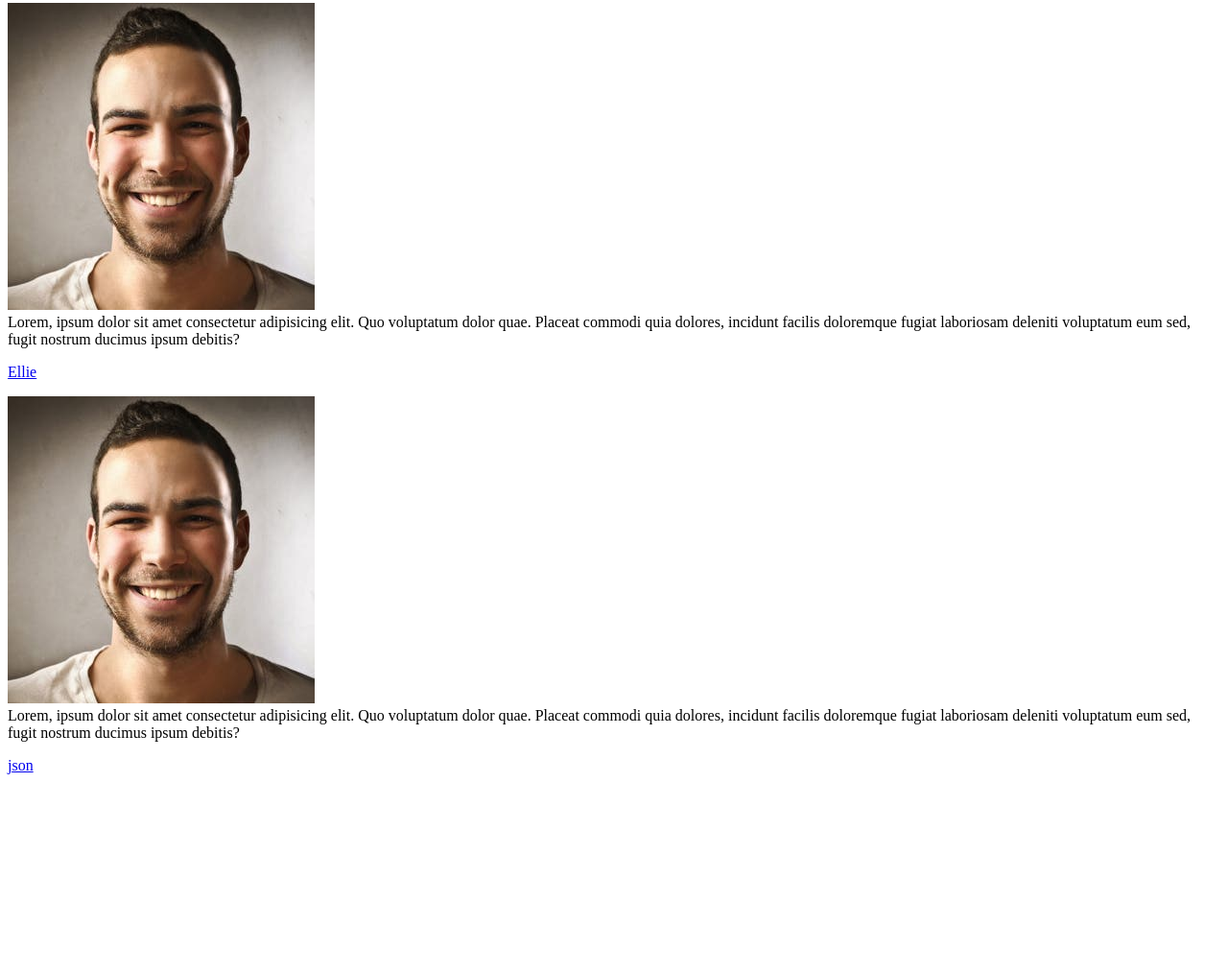
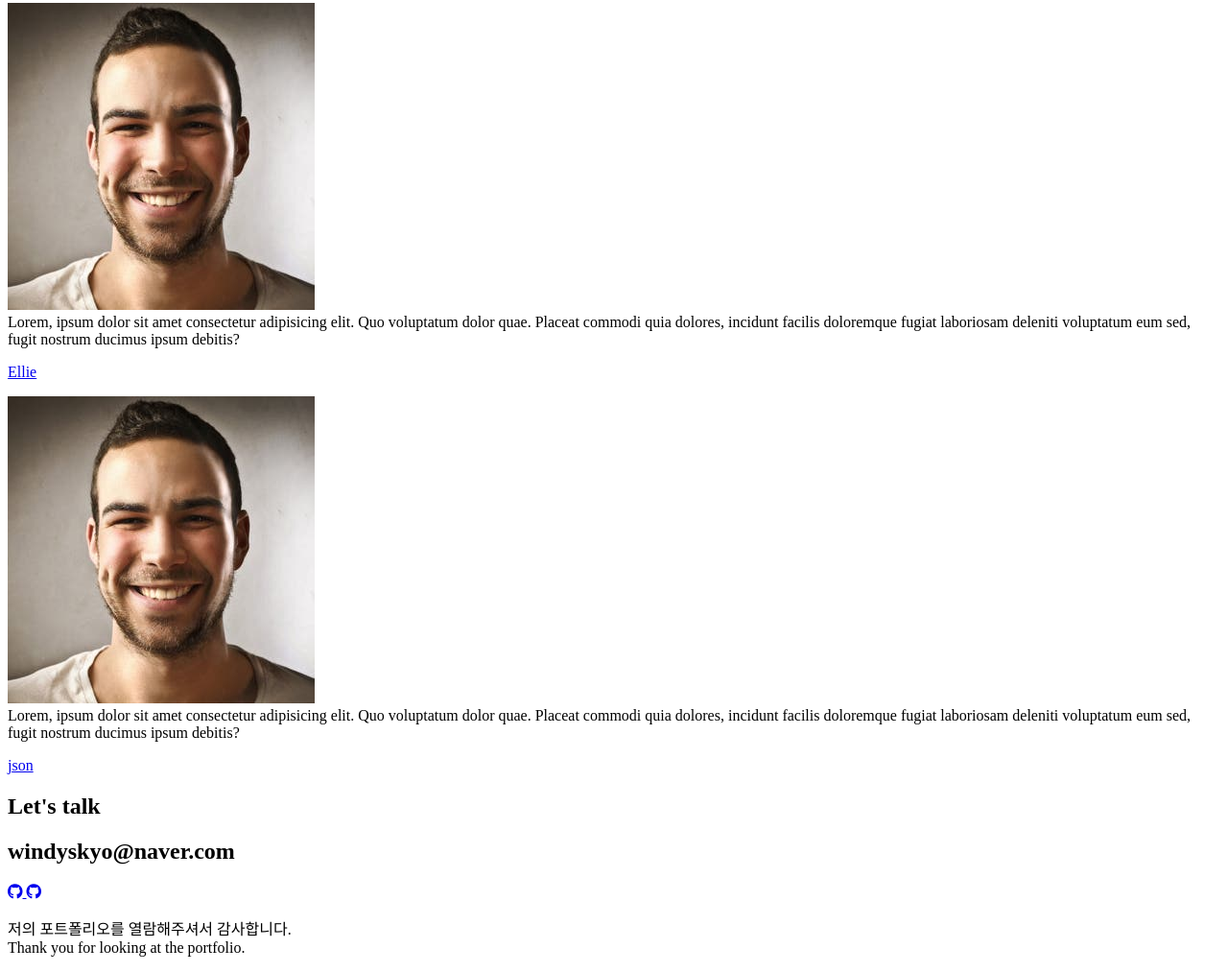
Before and after one commit to JUNSOO901/JUNSOO901, a plain HTML site: page index.html in a window 1280 px wide. Shown: the part 6227-7240 px from the top of the page at 96% size. Before the commit the page ends 7050 px from the top, so only its background shows below. Drawn offline with Linux system fonts and the light colour scheme.

Commit message:
HTML complete

```diff
--- a/index.html
+++ b/index.html
@@ -262,6 +262,22 @@
         </section>
 
         <!-- contact -->
-        <section id="contact"></section>
+        <section id="contact">
+            <h1 class="contact__title">Let's talk</h1>
+            <h2 class="contact__email">windyskyo@naver.com</h2>
+            <div class="contact__links">
+                <a href="https://github.com/JUNSOO901" target="_blank">
+                    <i class="fab fa-github"></i>
+                </a>
+                <a href="#" target="_blank">
+                    <i class="fab fa-github"></i>
+                </a>
+            </div>
+            <p class="contact__right">
+                저의 포트폴리오를 열람해주셔서 감사합니다.
+                <br>
+                Thank you for looking at the portfolio.
+            </p>
+        </section>
     </body>
 </html>
```
